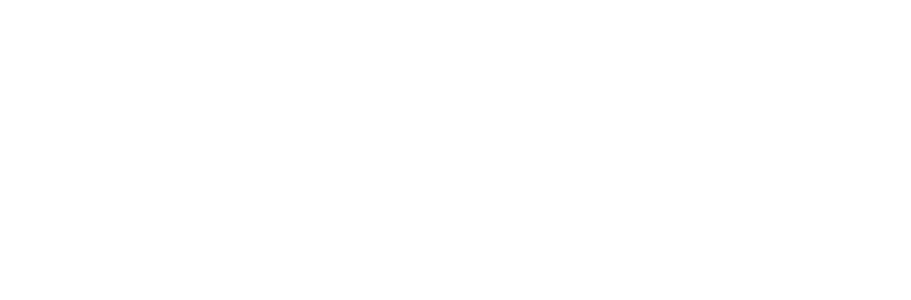
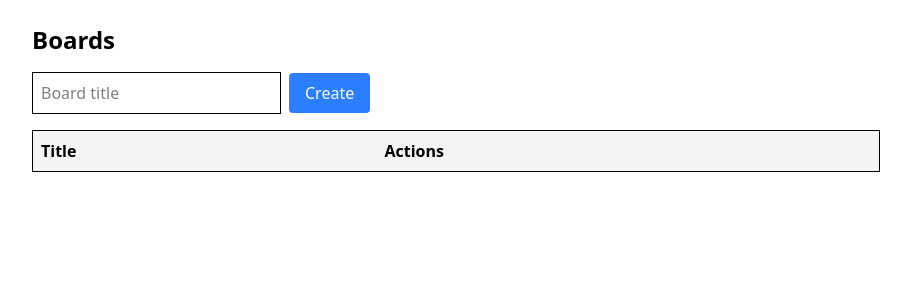
Before and after one commit to dhruv2185/task-board-app, a React (Vite) app: page / in a window 1280 px wide. Shown: the top 300 px of the page, without its empty margins (184-1095 px from the left). Built offline with nearby package versions, Linux system fonts and the light colour scheme.

Commit message:
Dhruv : Add context, save data to local storage and Created BoardListPage

```diff
--- /dev/null
+++ b/src/context/BoardContext.tsx
@@ -0,0 +1,33 @@
+import React, { createContext, useContext, useState, useEffect } from 'react';
+import type { Board } from '../types';
+
+
+interface BoardContextType {
+  boards: Board[];
+  setBoards: React.Dispatch<React.SetStateAction<Board[]>>;
+}
+
+const BoardContext = createContext<BoardContextType | undefined>(undefined);
+
+export const BoardProvider: React.FC<{ children: React.ReactNode }> = ({ children }) => {
+  const [boards, setBoards] = useState<Board[]>(() => {
+    const stored = localStorage.getItem('boards');
+    return stored ? JSON.parse(stored) : [];
+  });
+
+  useEffect(() => {
+    localStorage.setItem('boards', JSON.stringify(boards));
+  }, [boards]);
+
+  return (
+    <BoardContext.Provider value={{ boards, setBoards }}>
+      {children}
+    </BoardContext.Provider>
+  );
+};
+
+export const useBoard = () => {
+  const context = useContext(BoardContext);
+  if (!context) throw new Error('useBoard must be used inside BoardProvider');
+  return context;
+};
--- a/src/main.tsx
+++ b/src/main.tsx
@@ -3,11 +3,13 @@
 import "./index.css";
 import App from "./App.tsx";
 import { BrowserRouter } from "react-router-dom";
-
+import { BoardProvider } from "./context/BoardContext";
 createRoot(document.getElementById("root")!).render(
   <StrictMode>
     <BrowserRouter>
-      <App />
+      <BoardProvider>
+        <App />
+      </BoardProvider>
     </BrowserRouter>
   </StrictMode>
 );
--- a/src/pages/BoardListPage.tsx
+++ b/src/pages/BoardListPage.tsx
@@ -1,4 +1,59 @@
+import { useState } from "react";
+import { Link } from "react-router-dom";
+import { v4 as uuid } from "uuid";
+import { useBoard } from "../context/BoardContext";
+
 const BoardListPage: React.FC = () => {
-  return <></>;
+  const { boards, setBoards } = useBoard();
+  const [title, setTitle] = useState("");
+
+  const createBoard = () => {
+    if (!title.trim()) return;
+    setBoards([...boards, { id: uuid(), title, columns: [] }]);
+    setTitle("");
+  };
+
+  return (
+    <div className="p-6 max-w-4xl mx-auto">
+      <h1 className="text-2xl font-bold mb-4">Boards</h1>
+      <div className="mb-4">
+        <input
+          className="border p-2 mr-2"
+          value={title}
+          onChange={(e) => setTitle(e.target.value)}
+          placeholder="Board title"
+        />
+        <button
+          onClick={createBoard}
+          className="bg-blue-500 text-white px-4 py-2 rounded"
+        >
+          Create
+        </button>
+      </div>
+      <table className="w-full border">
+        <thead>
+          <tr className="bg-gray-100 text-left">
+            <th className="p-2">Title</th>
+            <th className="p-2">Actions</th>
+          </tr>
+        </thead>
+        <tbody>
+          {boards.map((board) => (
+            <tr key={board.id} className="border-t">
+              <td className="p-2">{board.title}</td>
+              <td className="p-2">
+                <Link
+                  to={`/board/${board.id}`}
+                  className="text-blue-600 underline"
+                >
+                  View
+                </Link>
+              </td>
+            </tr>
+          ))}
+        </tbody>
+      </table>
+    </div>
+  );
 };
 export default BoardListPage;
```
